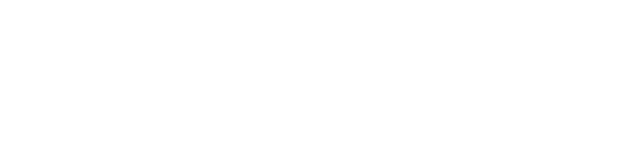
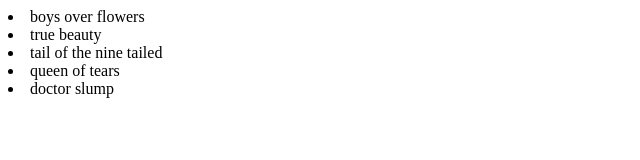
Before and after one commit to PraveenaKunchapu/day-2buddy, a plain HTML site: page index.html in a window 1280 px wide. Shown: the whole page, without its empty margins (0-640 px from the left). Drawn offline with Linux system fonts and the light colour scheme.

Commit message:
adding list

```diff
--- a/index.html
+++ b/index.html
@@ -3,6 +3,11 @@
     <title>k drama</title>
     </head>
     <body>
-
+        <li>boys over flowers</li>
+        <li> true beauty</li>
+        <li>tail of the nine tailed
+    </li>
+    <li>queen of tears</li>
+    <li>doctor slump</li>
     </body>
 </html>
```
